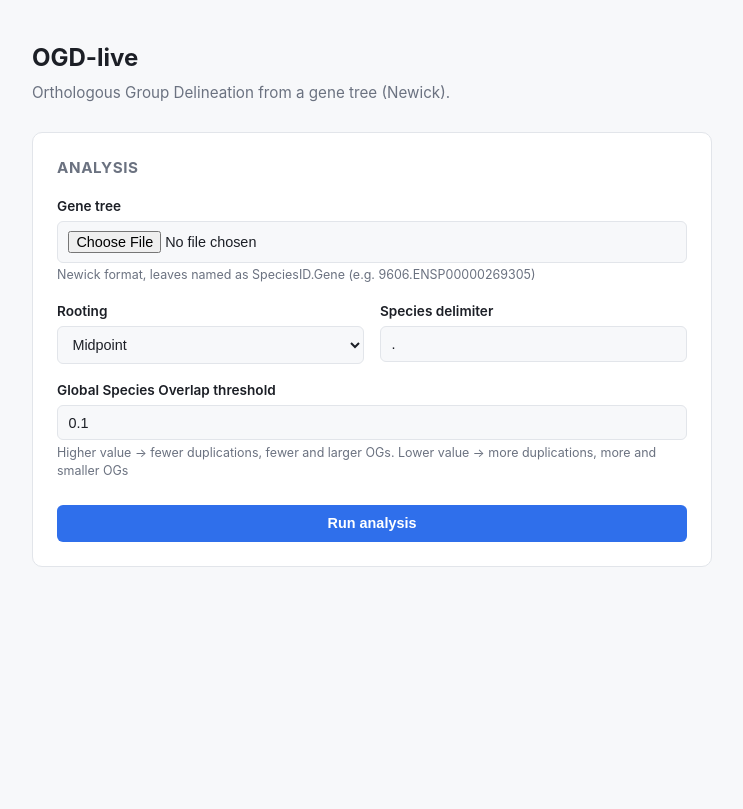
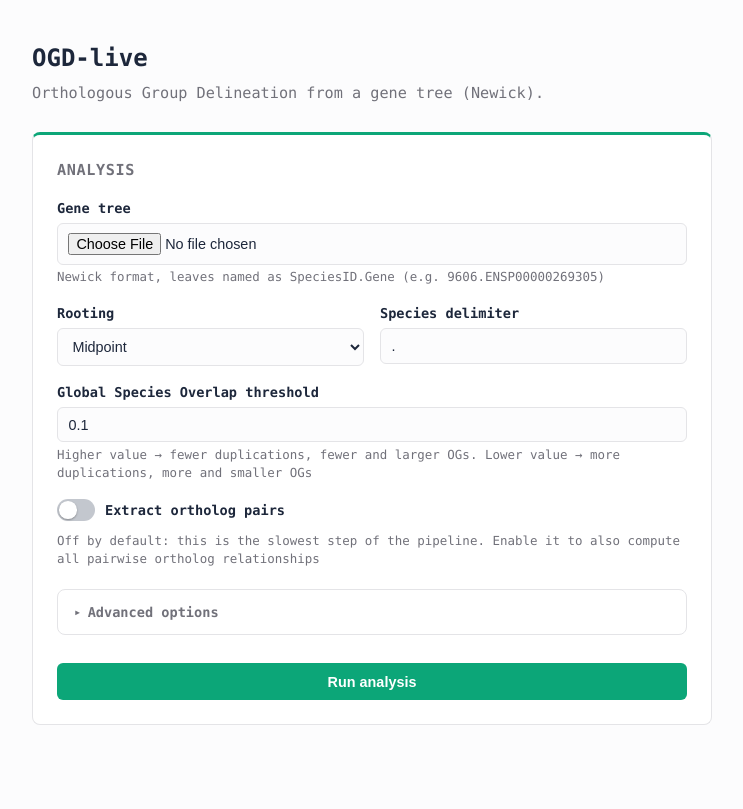
Before and after one commit to AnaHrnndz/OGD-live, a FastAPI app: page / in a window 1280 px wide. Shown: the whole page, without its empty margins (268-1011 px from the left). Before the commit the page ends 567 px from the top, so only its background shows below. Run offline with FastAPI, Linux system fonts and the light colour scheme; parts of the project's set-up code (start-up, migrations or seed data) failed here and were passed over.

Commit message:
Ajusta parámetros por defecto y añade opciones avanzadas + rediseño de UI
Backend:
- skip_get_pairs pasa a True por defecto (es el paso más lento del
  pipeline); el formulario expone un toggle "Extract ortholog pairs"
  (desmarcado por defecto) que se traduce a skip_get_pairs=not extract_pairs.
  Mismo cambio de valor por defecto en la tool MCP run_ogd_analysis.
- Nuevo parámetro opcional user_taxonomy_file en POST /api/analyses: permite
  subir una base de datos NCBITaxa (.sqlite) propia en vez de usar la del
  servidor. Límite de subida propio (2GB) distinto del de árboles (20MB).

UI (app/web/templates/index.html):
- Panel colapsable "Advanced options": subida de base de datos de
  taxonomía propia, y los umbrales lineage_threshold/best_taxa_threshold/
  species_losses_perct (ya existían en el backend, solo faltaba exponerlos).
- Layout de dos columnas (20/80) cuando la visualización está activa: el
  formulario pasa a una barra lateral y el iframe ocupa la mayor parte del
  ancho.
- Toggle switch real para "Extract ortholog pairs" en vez de checkbox plano.
- Rediseño visual inspirado en phylocloud.cgmlab.org: acento teal,
  tipografía monoespaciada, fondo zinc muy claro, tarjetas con borde
  superior de acento. Modo claro forzado (se elimina la variante
  prefers-color-scheme: dark) tras confirmar que el problema de "fondo
  oscuro" reportado era el navegador siguiendo el modo oscuro del sistema.
- Corrige un bug real de CSS: una regla genérica (.field label {display:
  block}) pisaba por especificidad el display:inline-flex del toggle
  switch, haciendo que se renderizara colapsado sobre el texto.

Verificado end-to-end contra servidor local: análisis con y sin extracción
de pares, subida real de una base de datos de taxonomía de 500MB
(resultado correcto), regresión del flujo completo tras cada cambio de UI.

Co-Authored-By: Claude Opus 5 <noreply@anthropic.com>

```diff
--- a/app/mcp/server.py
+++ b/app/mcp/server.py
@@ -39,7 +39,7 @@ async def run_ogd_analysis(
     best_taxa_threshold: float = 0.9,
     species_losses_perct: float = 0.7,
     no_inherit_outliers: bool = False,
-    skip_get_pairs: bool = False,
+    skip_get_pairs: bool = True,
 ) -> dict:
     """Lanza un análisis de delineación de Grupos Ortólogos (OGs) sobre un
     árbol génico en formato Newick.
@@ -49,6 +49,10 @@ async def run_ogd_analysis(
     los resultados una vez que el estado sea "done". Solo puede haber un
     análisis activo a la vez: si ya hay uno en curso, devuelve un error con
     el job_id del que está corriendo.
+
+    Por defecto no se extraen los pares de ortólogos (skip_get_pairs=True),
+    ya que es el paso más lento del pipeline; pon skip_get_pairs=False para
+    generarlos.
     """
     try:
         job_id = await job_manager.reserve_job_id()
--- a/app/schemas.py
+++ b/app/schemas.py
@@ -34,7 +34,7 @@ class OgdParams(BaseModel):
     no_inherit_outliers: bool = False
 
     raw_alg: Optional[Path] = None
-    skip_get_pairs: bool = False
+    skip_get_pairs: bool = True
 
 
 class OgdResult(BaseModel):
--- a/app/web/templates/index.html
+++ b/app/web/templates/index.html
@@ -6,46 +6,54 @@
   <title>OGD-live</title>
   <style>
     :root {
-      color-scheme: light dark;
-      --bg: #f7f8fa;
+      /* Siempre modo claro: se ignora deliberadamente la preferencia de
+         modo oscuro del sistema/navegador (decisión explícita del usuario). */
+      color-scheme: light;
+      --bg: #fcfcfd;
       --surface: #ffffff;
-      --border: #e2e5ea;
-      --text: #1c1f26;
-      --text-muted: #6b7280;
-      --accent: #2f6feb;
+      --border: #e4e4e7;
+      --text: #1d273b;
+      --text-muted: #71717a;
+      --accent: #0ca678;
       --accent-contrast: #ffffff;
       --error: #b3261e;
       --error-bg: #fdecea;
-      --ok: #1a7f4e;
-      --ok-bg: #e8f6ef;
-      --radius: 10px;
-    }
-    @media (prefers-color-scheme: dark) {
-      :root {
-        --bg: #14161a;
-        --surface: #1c1f26;
-        --border: #2c3037;
-        --text: #e7e9ee;
-        --text-muted: #9aa1ac;
-        --accent: #6ea1ff;
-        --accent-contrast: #0b0d10;
-        --error: #ff8a80;
-        --error-bg: #3a1f1e;
-        --ok: #6fd8a4;
-        --ok-bg: #133226;
-      }
+      --ok: #0ca678;
+      --ok-bg: rgba(12, 166, 120, 0.12);
+      --toggle-off: #c3c7ce;
+      --radius: 0.5rem;
     }
 
     * { box-sizing: border-box; }
 
     body {
-      font-family: -apple-system, BlinkMacSystemFont, "Segoe UI", Roboto, sans-serif;
+      font-family: ui-monospace, "SFMono-Regular", "SF Mono", Menlo, Consolas, "Liberation Mono", monospace;
       background: var(--bg);
       color: var(--text);
       max-width: 720px;
       margin: 0 auto;
       padding: 2.5rem 1.25rem 4rem;
       line-height: 1.5;
+      transition: max-width 0.2s ease;
+    }
+    body.viz-active { max-width: 1800px; }
+
+    .layout { display: block; }
+    body.viz-active .layout {
+      display: grid;
+      grid-template-columns: minmax(280px, 20%) 1fr;
+      align-items: start;
+      gap: 1.5rem;
+    }
+
+    .viewer-panel { display: none; }
+    body.viz-active .viewer-panel { display: block; }
+    .viewer-panel h2 {
+      font-size: 0.95rem;
+      text-transform: uppercase;
+      letter-spacing: 0.04em;
+      color: var(--text-muted);
+      margin: 0 0 1rem;
     }
 
     header { margin-bottom: 1.75rem; }
@@ -54,11 +62,14 @@
 
     .card {
       background: var(--surface);
-      border: 1px solid var(--border);
+      border: 1.5px solid var(--border);
+      border-top: 3px solid var(--accent);
       border-radius: var(--radius);
       padding: 1.5rem;
       margin-bottom: 1.25rem;
+      transition: box-shadow 0.15s ease;
     }
+    .card:focus-within, .card:hover { box-shadow: 0 4px 16px rgba(0, 0, 0, 0.06); }
     .card h2 {
       font-size: 0.95rem;
       text-transform: uppercase;
@@ -74,6 +85,49 @@
       font-size: 0.85rem;
       font-weight: 600;
       margin-bottom: 0.3rem;
+    }
+    .field label.toggle-switch {
+      display: inline-flex;
+      align-items: center;
+      gap: 0.6rem;
+      font-weight: 600;
+      cursor: pointer;
+      user-select: none;
+      margin-bottom: 0;
+    }
+    .toggle-switch input[type="checkbox"] {
+      position: absolute;
+      opacity: 0;
+      width: 0;
+      height: 0;
+    }
+    .toggle-slider {
+      position: relative;
+      display: inline-block;
+      width: 2.4rem;
+      height: 1.4rem;
+      flex-shrink: 0;
+      background: var(--toggle-off);
+      border-radius: 999px;
+      transition: background 0.15s ease;
+    }
+    .toggle-slider::before {
+      content: "";
+      position: absolute;
+      top: 2px;
+      left: 2px;
+      width: 1.1rem;
+      height: 1.1rem;
+      background: var(--surface);
+      border-radius: 50%;
+      box-shadow: 0 1px 2px rgba(0, 0, 0, 0.3);
+      transition: transform 0.15s ease;
+    }
+    .toggle-switch input:checked + .toggle-slider { background: var(--accent); }
+    .toggle-switch input:checked + .toggle-slider::before { transform: translateX(1rem); }
+    .toggle-switch input:focus-visible + .toggle-slider {
+      outline: 2px solid var(--accent);
+      outline-offset: 2px;
     }
     .field .hint {
       display: block;
@@ -169,6 +223,7 @@
       display: none;
       background: var(--surface);
     }
+    body.viz-active #viewer-frame { height: 85vh; margin-top: 0; }
 
     .banner {
       padding: 0.6rem 0.9rem;
@@ -177,9 +232,39 @@
       margin-top: 0.75rem;
     }
     .banner.error { background: var(--error-bg); color: var(--error); }
+
+    details.advanced {
+      margin: 1.25rem 0;
+      border: 1px solid var(--border);
+      border-radius: 8px;
+      padding: 0 1rem;
+    }
+    details.advanced[open] { padding-bottom: 1rem; }
+    details.advanced summary {
+      cursor: pointer;
+      list-style: none;
+      padding: 0.75rem 0;
+      font-size: 0.85rem;
+      font-weight: 600;
+      color: var(--text-muted);
+      display: flex;
+      align-items: center;
+      gap: 0.4rem;
+    }
+    details.advanced summary::-webkit-details-marker { display: none; }
+    details.advanced summary::before {
+      content: "▸";
+      display: inline-block;
+      transition: transform 0.15s ease;
+      font-size: 0.75rem;
+    }
+    details.advanced[open] summary::before { transform: rotate(90deg); }
+    details.advanced .field { margin-top: 1rem; }
   </style>
 </head>
 <body>
+  <div class="layout" id="layout">
+    <div class="sidebar">
       <header>
         <h1>OGD-live</h1>
         <p>Orthologous Group Delineation from a gene tree (Newick).</p>
@@ -214,6 +299,43 @@
           <span class="hint">Higher value → fewer duplications, fewer and larger OGs. Lower value → more duplications, more and smaller OGs</span>
         </div>
 
+        <div class="field">
+          <label class="toggle-switch">
+            <input id="extract-pairs-input" type="checkbox" name="extract_pairs">
+            <span class="toggle-slider"></span>
+            Extract ortholog pairs
+          </label>
+          <span class="hint">Off by default: this is the slowest step of the pipeline. Enable it to also compute all pairwise ortholog relationships</span>
+        </div>
+
+        <details class="advanced">
+          <summary>Advanced options</summary>
+
+          <div class="field">
+            <label for="taxonomy-input">Custom NCBI taxonomy database</label>
+            <input id="taxonomy-input" type="file" name="user_taxonomy_file" accept=".sqlite,.db">
+            <span class="hint">Optional. A .sqlite database already built by ETE4's NCBITaxa. If not provided, the server's default taxonomy database is used</span>
+          </div>
+
+          <div class="field">
+            <label for="lineage-input">Lineage threshold</label>
+            <input id="lineage-input" type="number" step="0.01" min="0" max="1" name="lineage_threshold" value="0.05">
+            <span class="hint">Minimum fraction of sequences needed to consider a taxon represented at a node; below this, it's treated as an outlier</span>
+          </div>
+
+          <div class="field">
+            <label for="best-taxa-input">Best taxa threshold</label>
+            <input id="best-taxa-input" type="number" step="0.01" min="0" max="1" name="best_taxa_threshold" value="0.9">
+            <span class="hint">Confidence threshold for the LCA taxonomic annotation</span>
+          </div>
+
+          <div class="field">
+            <label for="sp-loss-input">Species losses percentage</label>
+            <input id="sp-loss-input" type="number" step="0.01" min="0" max="1" name="species_losses_perct" value="0.7">
+            <span class="hint">Maximum fraction of species loss tolerated at a duplication node</span>
+          </div>
+        </details>
+
         <button id="run-btn" type="submit">Run analysis</button>
       </form>
 
@@ -223,7 +345,13 @@
         <div id="error-banner" class="banner error" style="display:none"></div>
         <div id="files"></div>
         <button id="visualize-btn" class="secondary">View interactive tree</button>
+      </div>
+    </div>
+
+    <div class="viewer-panel" id="viewer-panel">
+      <h2>Interactive tree</h2>
       <iframe id="viewer-frame" title="Interactive tree visualization"></iframe>
+    </div>
   </div>
 
   <script>
@@ -267,6 +395,7 @@
       visualizeBtn.style.display = 'none';
       viewerFrame.style.display = 'none';
       viewerFrame.src = '';
+      document.body.classList.remove('viz-active');
       runBtn.disabled = true;
       setStatus('running', 'Uploading tree…');
 
@@ -326,6 +455,7 @@
               const { viewer_url } = await vres.json();
               viewerFrame.src = viewer_url;
               viewerFrame.style.display = 'block';
+              document.body.classList.add('viz-active');
             } finally {
               visualizeBtn.disabled = false;
               visualizeBtn.textContent = 'View interactive tree';
```
Also changed, not shown: app/api/routes_pipeline.py (+27 -11 lines), app/config.py (+7 -0 lines). Lines whose indentation alone changed are shown as unchanged.
